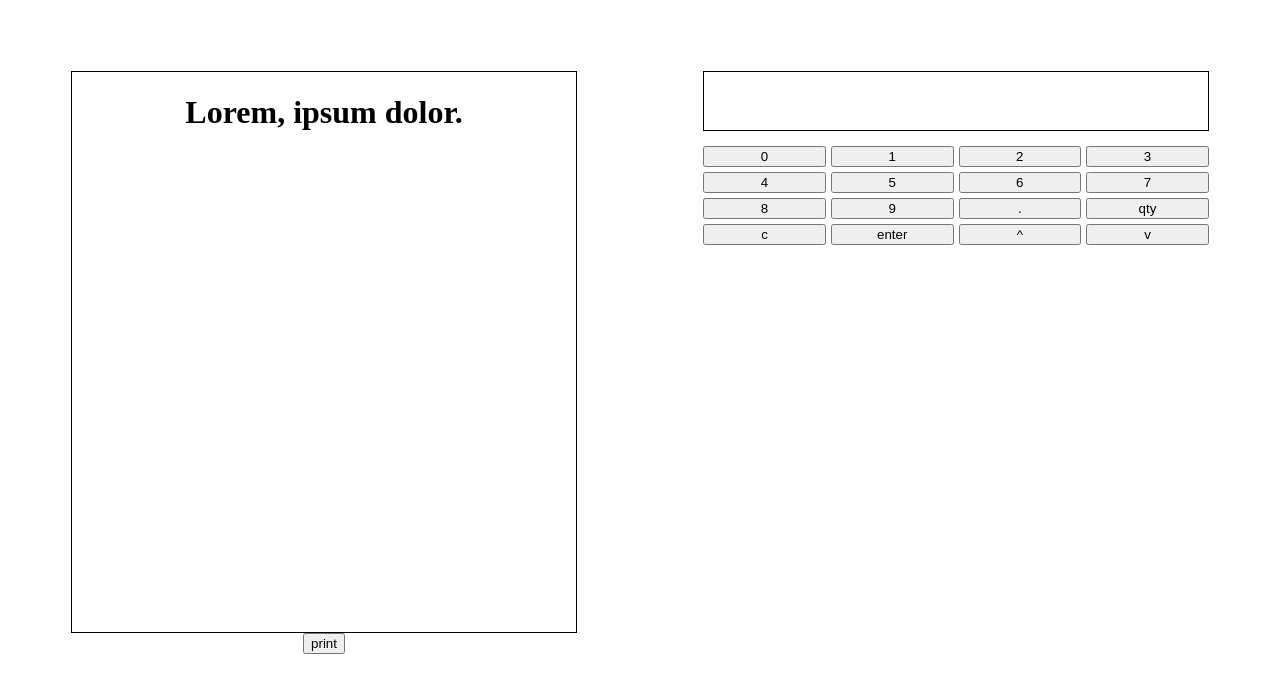
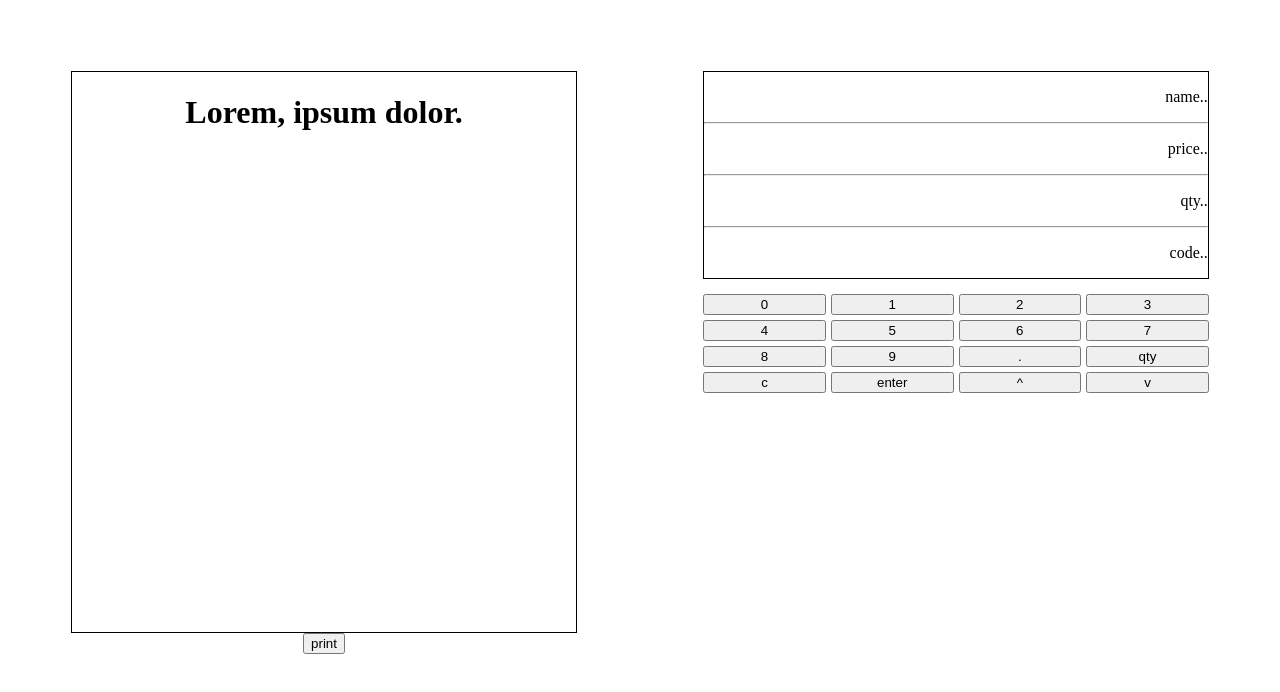
Before and after one commit to josepharsenicsulfate/pos-js, a plain HTML site: page index.html in a window 1280 px wide. Drawn offline with Linux system fonts and the light colour scheme.

Commit message:
updating interface

```diff
--- a/index.html
+++ b/index.html
@@ -14,15 +14,25 @@
         <div style="padding: 10%; text-align: center;">
             <div style="border: 1px solid black; width: 1fr; text-align: center; height: 70vh; overflow: scroll;">
                 <h1>Lorem, ipsum dolor.</h1>
-                <p></p>
+                <!-- <p id="name" style="height: 18px">name..</p>
+                <hr>
+                <p id="price" style="height: 18px">price..</p>
+                <hr>
+                <p id="quantity" style="height: 18px">qty..</p>
+                <hr>
+                <p id="subtotal" style="height: 18px">subtotal..</p> -->
             </div>
             <button>print</button>
         </div>
         <div style="padding: 10%; text-align: center;">
-            <div style="border: 1px solid black; height: 10%;">
-                <p id="product"></p>
-                <p id="quantity"></p>
-                <p id="code"></p>
+            <div style="border: 1px solid black; text-align: right;">
+                <p id="name" style="height: 18px">name..</p>
+                <hr>
+                <p id="price" style="height: 18px">price..</p>
+                <hr>
+                <p id="quantity" style="height: 18px">qty..</p>
+                <hr>
+                <p id="code" style="height: 18px">code..</p>
             </div>
             <div style="margin: 15px 0; display: grid; grid-template-columns: repeat(4, 1fr); grid-template-rows: repeat(5, 1fr); gap: 5px">
 
--- a/script.js
+++ b/script.js
@@ -1,3 +1,5 @@
+
+// default values for testing
 const products = [
     {
         id: 0,
@@ -25,22 +27,43 @@ const products = [
     }
 ]
 
+// onload
 window.addEventListener("DOMContentLoaded", function(){
+
+    // getting numpad elements
     let buttons = document.getElementsByClassName("numpad")
     let code = ""
 
     for(let i = 0; i < buttons.length; i++){
+
+        // click event listener for numpad
         buttons[i].addEventListener("click", function(){
             if(buttons[i].innerHTML == "c"){
+
+                // deleting last character of string
                 code = code.slice(0, code.length-1)
+
+                // resetting fields
+                document.getElementById("name").innerHTML = ""
+                document.getElementById("price").innerHTML = ""
             }else if(buttons[i].innerHTML == "enter"){
 
+                // getting values from list using code as index
+                getProd(code)
             }else{
+
+                // updating code(barcode) as user submits input
                 code = code.concat(buttons[i].innerHTML)
             }
             document.getElementById("code").innerHTML = code
         })
     }
-
     console.log(buttons)
 })
+
+function getProd(code){
+
+    // updating interface for product name and price
+    document.getElementById("name").innerHTML = products[code].name
+    document.getElementById("price").innerHTML = "$ " + products[code].price
+}
```
